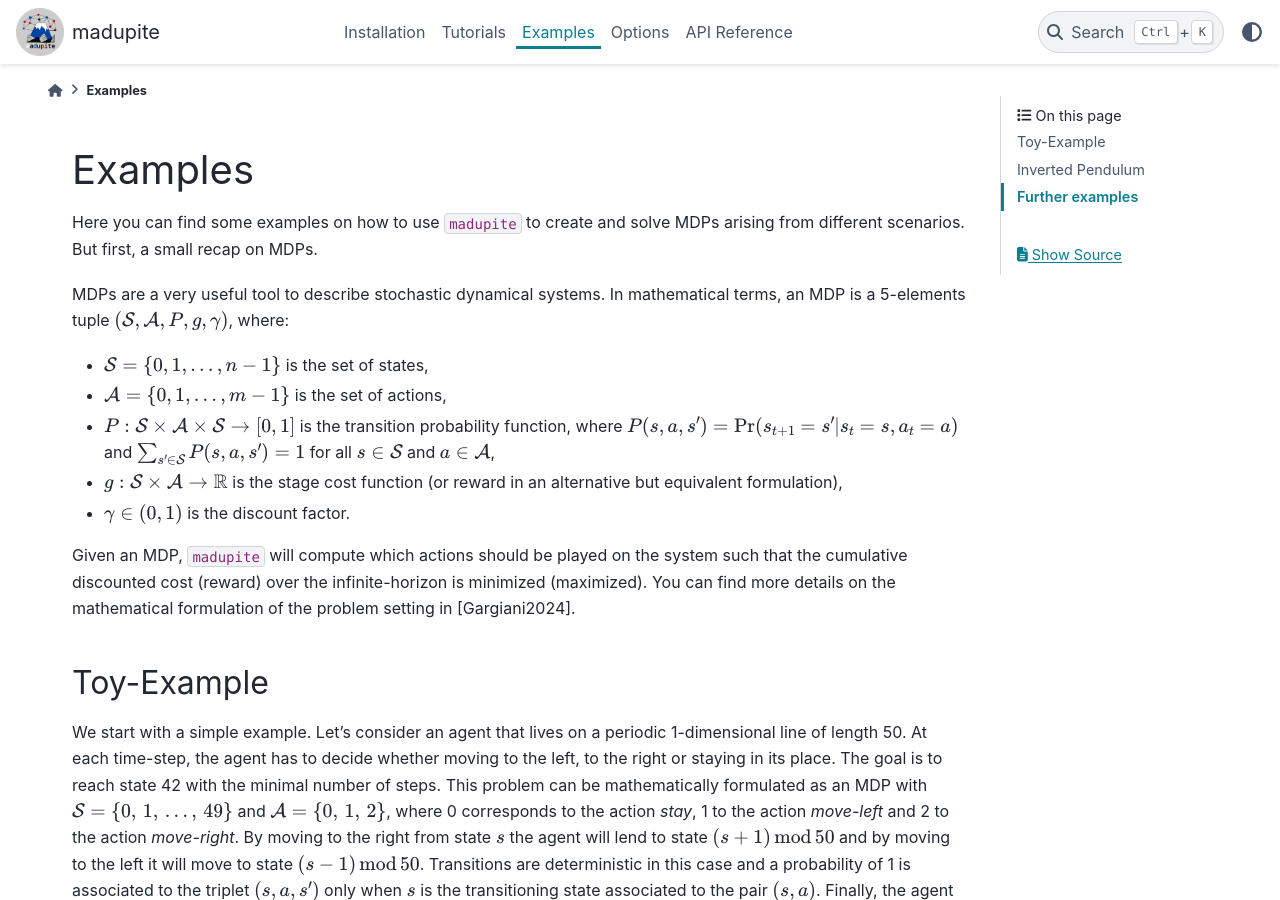
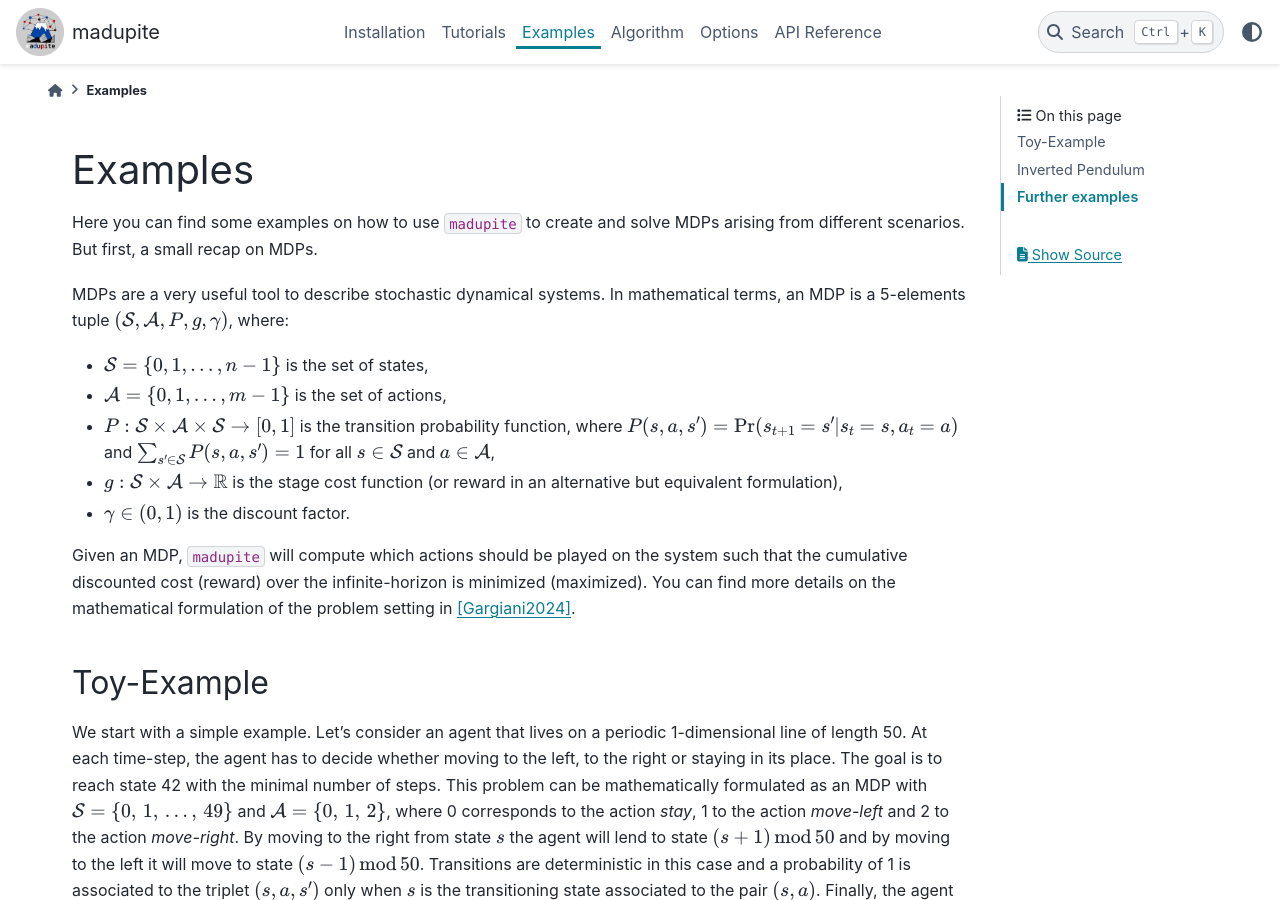
Before and after one commit to madupite/madupite, a Sphinx documentation site: the page built from docs/examples.rst, in a window 1280 px wide and 900 px high. Built offline with Sphinx 7.4.7 and the PyData theme 0.15.4, drawn with Linux system fonts in a browser that asks for light colours; some of the changed text lies outside the part shown.

Commit message:
add page on algorithm

```diff
--- a/docs/examples.rst
+++ b/docs/examples.rst
@@ -11,7 +11,7 @@
 * :math:`g : \mathcal{S} \times \mathcal{A} \to \mathbb{R}` is the stage cost function (or reward in an alternative but equivalent formulation),
 * :math:`\gamma \in (0, 1)` is the discount factor.
 
-Given an MDP, ``madupite`` will compute which actions should be played on the system such that the cumulative discounted cost (reward) over the infinite-horizon is minimized (maximized). You can find more details on the mathematical formulation of the problem setting in [Gargiani2024].
+Given an MDP, ``madupite`` will compute which actions should be played on the system such that the cumulative discounted cost (reward) over the infinite-horizon is minimized (maximized). You can find more details on the mathematical formulation of the problem setting in [Gargiani2024]_.
 
 Toy-Example
 ------------
--- a/docs/index.rst
+++ b/docs/index.rst
@@ -14,6 +14,7 @@
    Installation <install>
    Tutorials <tutorial>
    Examples <examples>
+   Algorithm <algorithm>
    Options <options>
    API Reference <apiref>
 
```
Also changed, not shown: docs/algorithm.rst (added, +37 -0 lines).
